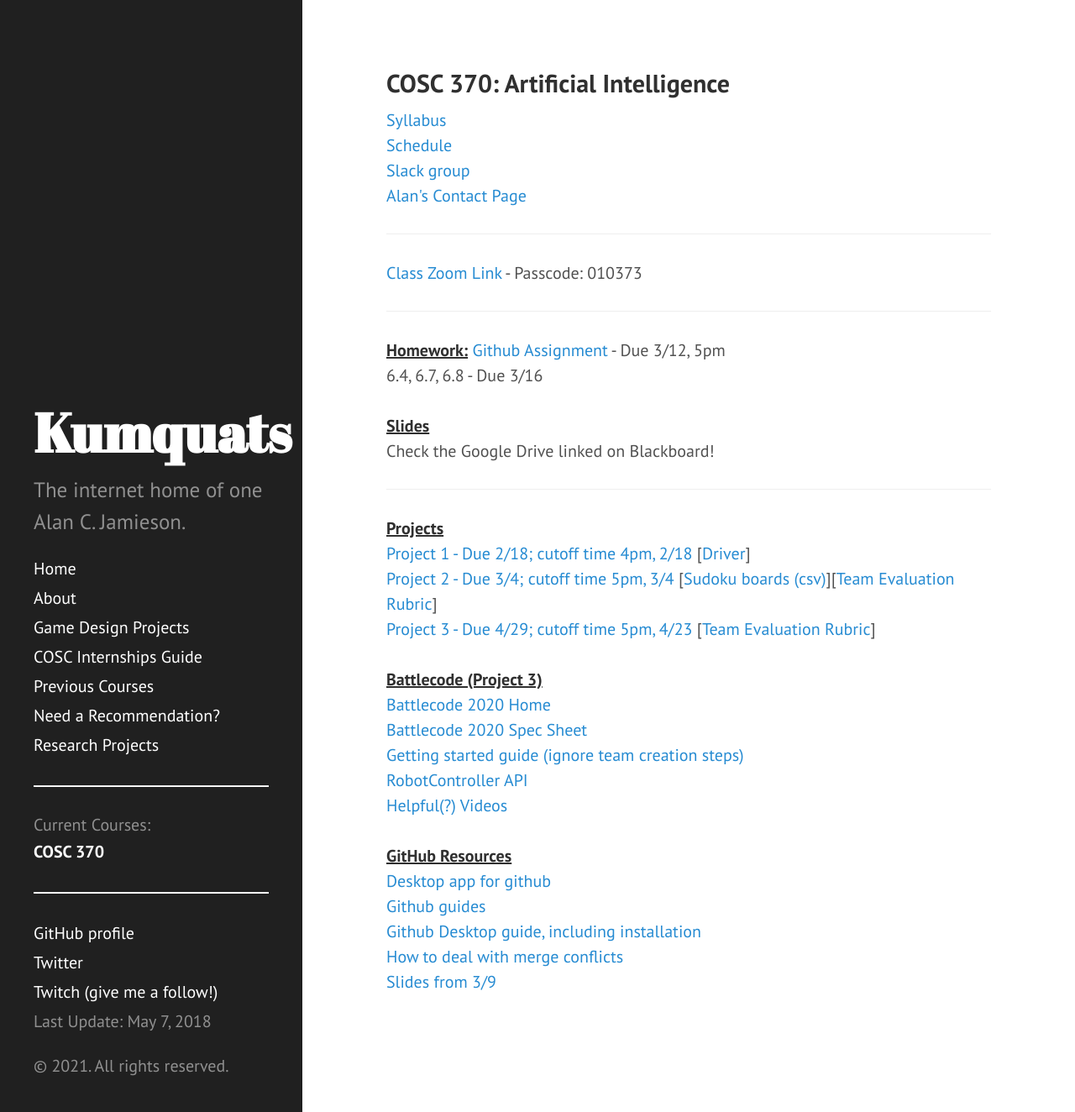
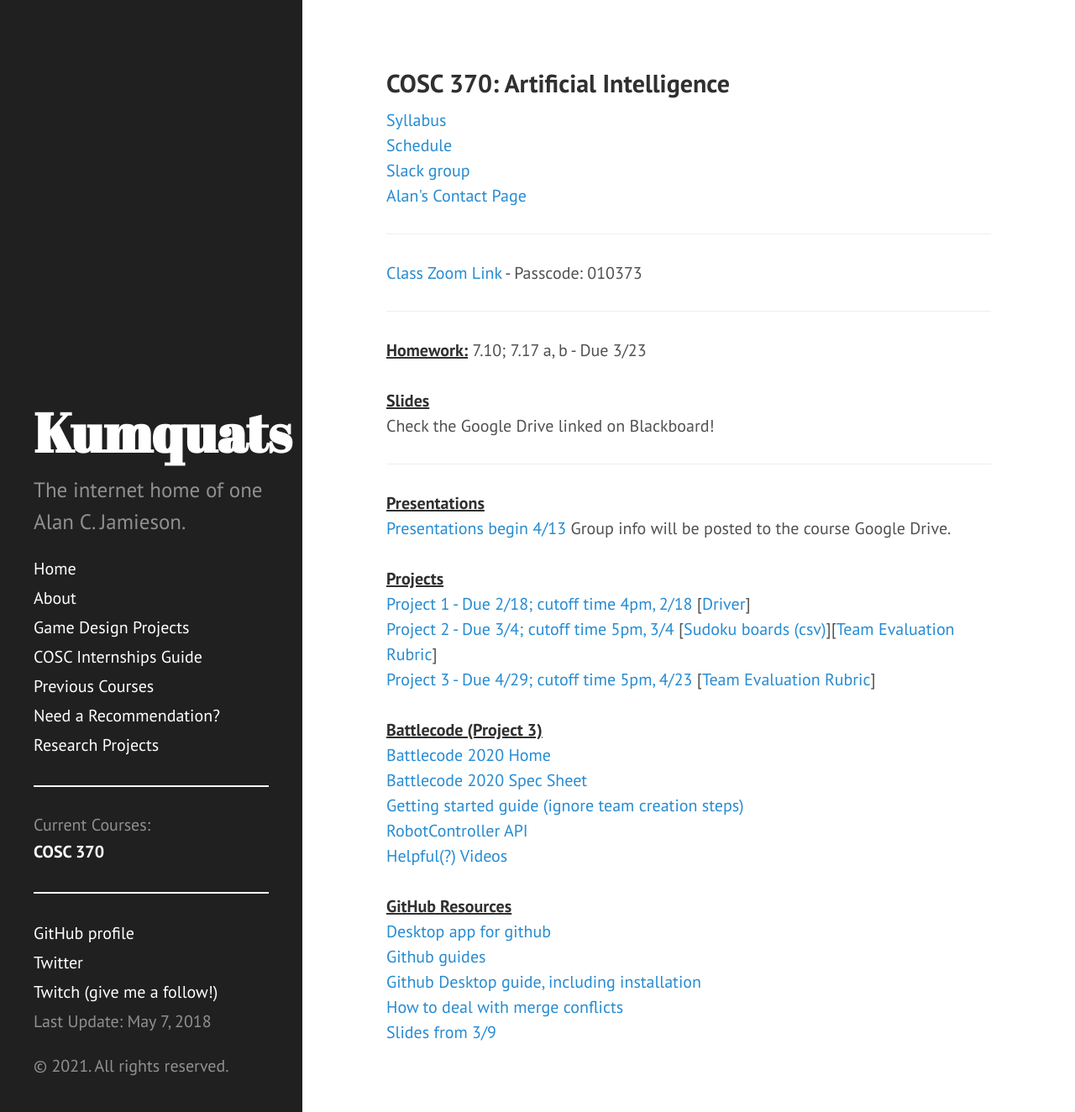
Before and after one commit to ripark/ripark.github.io, a Jekyll site: the page built from s21/cosc370.html, in a window 1280 px wide and 1324 px high. Shown: the whole window at 84% size. Built offline with Jekyll 4.4.1, drawn with Linux system fonts in a browser that asks for light colours; Markdown is read by kramdown in place of the engine named in the settings.

Commit message:
Week 9 update

```diff
--- a/s21/cosc370.html
+++ b/s21/cosc370.html
@@ -15,9 +15,7 @@ shorttitle: "COSC 370"
 <hr>
 <a href="https://www.google.com/url?q=https://smcm.zoom.us/j/91347149390&sa=D&source=calendar&ust=1610836410892000&usg=AOvVaw0xcZZVQtNl4YckSuFByTUx">Class Zoom Link</a> - Passcode: 010373<br>
 <hr>
-<strong><u>Homework:</u></strong> <a href="https://ripark.github.io/s21/GithubAssignment.pdf">Github Assignment</a> - Due 3/12, 5pm
-<br>
-6.4, 6.7, 6.8 - Due 3/16
+<strong><u>Homework:</u></strong> 7.10; 7.17 a, b - Due 3/23
 <br>
 <br>
 <strong><u>Slides</strong></u>
@@ -25,6 +23,11 @@ shorttitle: "COSC 370"
 Check the Google Drive linked on Blackboard!
 <br>
 <hr>
+<strong><u>Presentations</strong></u>
+<br>
+<a href="http://ripark.github.io/s21/COSC370Pres.pdf">Presentations begin 4/13</a> Group info will be posted to the course Google Drive.
+<br>
+<br>
 <strong><u>Projects</strong></u>
 <br>
 <a href="http://ripark.github.io/s21/COSC370Asg1.pdf">Project 1 - Due 2/18; cutoff time 4pm, 2/18</a> [<a href="http://ripark.github.io/s19/HuntTheWumpus.py">Driver</a>]
```
Also changed, not shown: 1 other file.
